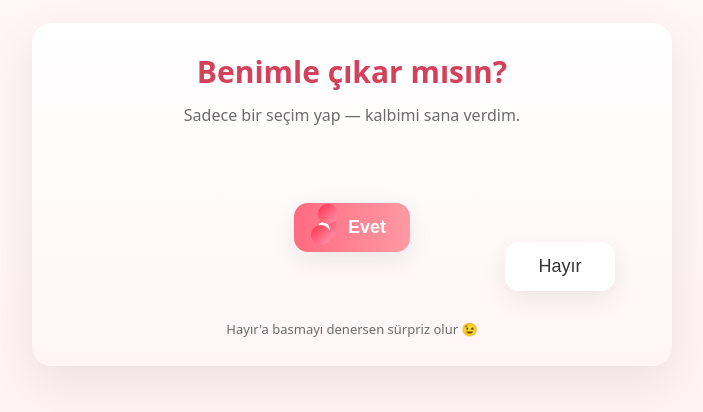
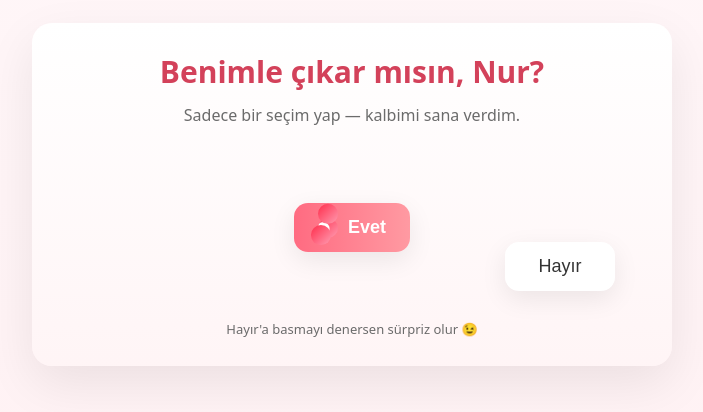
Before and after one commit to SenseiWU31/seni-cok-seviyorum-, a plain HTML site: page index.html in a window 1280 px wide. Shown: the part 206-618 px from the top of the page, without its empty margins (288-991 px from the left). Drawn offline with Linux system fonts and the light colour scheme.

Commit message:
Teklif sorusunu Nur için kişiselleştir

```diff
--- a/index.html
+++ b/index.html
@@ -29,22 +29,14 @@
     @media (max-width:420px){h1{font-size:22px}.controls{height:140px}button{padding:12px 16px;font-size:17px}#noBtn{min-width:92px}}
 
     *{box-sizing:border-box}
-    @media(max-width:560px){
-      body{min-height:100svh;padding:12px}
-      .card{padding:28px 18px;border-radius:22px}
-      h1{font-size:clamp(26px,8vw,38px);line-height:1.15}
-      .controls{height:190px}
-      #yesBtn,#noBtn{min-height:48px;padding:12px 18px;font-size:17px}
-    }
-    @media(prefers-reduced-motion:reduce){
-      *,*::before,*::after{scroll-behavior:auto!important;animation-duration:.01ms!important;animation-iteration-count:1!important;transition-duration:.01ms!important}
-    }
+    @media(max-width:560px){body{min-height:100svh;padding:12px}.card{padding:28px 18px;border-radius:22px}h1{font-size:clamp(26px,8vw,38px);line-height:1.15}.controls{height:190px}#yesBtn,#noBtn{min-height:48px;padding:12px 18px;font-size:17px}}
+    @media(prefers-reduced-motion:reduce){*,*::before,*::after{scroll-behavior:auto!important;animation-duration:.01ms!important;animation-iteration-count:1!important;transition-duration:.01ms!important}}
 
   </style>
 </head>
 <body>
   <div class="card" role="main">
-    <h1>Benimle çıkar mısın?</h1>
+    <h1>Benimle çıkar mısın, Nur?</h1>
     <p class="lead">Sadece bir seçim yap — kalbimi sana verdim.</p>
     <div class="controls">
       <button id="yesBtn" aria-label="Evet"><span class="heart" aria-hidden="true"></span> Evet</button>
```
